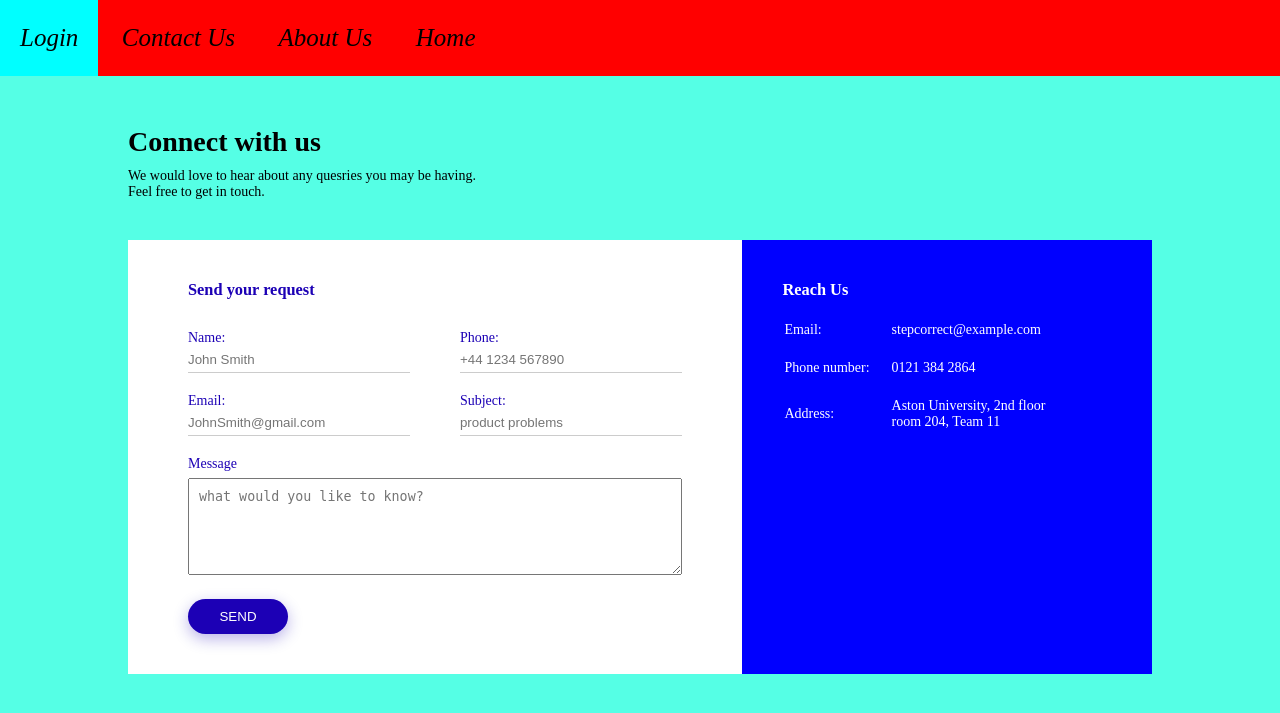
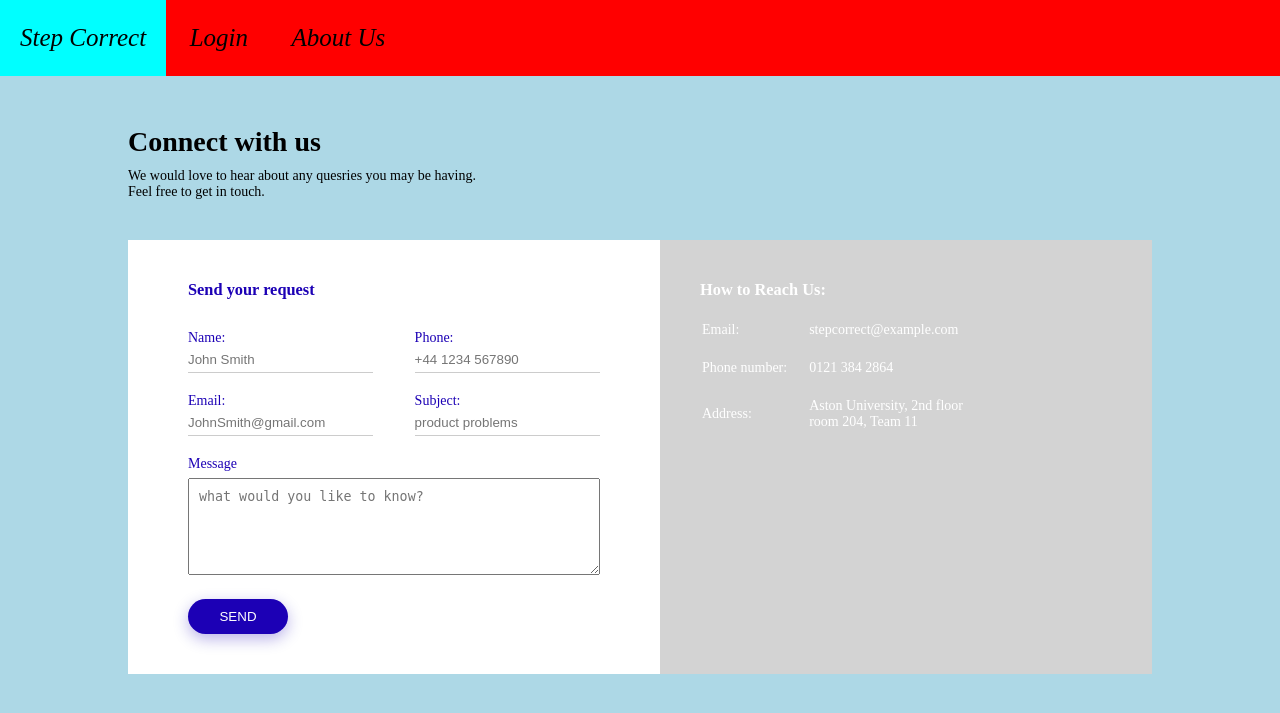
Before and after one commit to Ross-Holland/TP2-11, a PHP site: page /HTML/ContactUs.html in a window 1280 px wide. Shown: the top 713 px of the page. Run offline with PHP 8.4, Linux system fonts and the light colour scheme.

Commit message:
styling changes + other fixes

```diff
--- a/Team-11/CSS/ContactUs.css
+++ b/Team-11/CSS/contact.css
@@ -23,7 +23,7 @@
 }
 
 body {
-    background: #55ffe5;
+    background: lightblue;
     font-size: 14px;
 }
 
@@ -38,14 +38,14 @@ body {
 }
 
 .contact-left {
-    flex-basis: 60%;
+    flex-basis: 50%;
     padding: 40px 60px;
 }
 
 .contact-right {
-    flex-basis: 40%;
+    flex-basis: 50%;
     padding: 40px;
-    background: blue;
+    background: lightgray;
     color: white;
 }
 
--- a/Team-11/HTML/ContactUs.html
+++ b/Team-11/HTML/ContactUs.html
@@ -3,24 +3,21 @@
 
 <head>
     <meta charset="UTF-8">
-    <meta http-equiv="X-UA-Compatible" content="ie=edge">
+    <meta name="viewport" content="width=device-width, initial-scale=1">
     <title>Contact Us - Step correct</title>
-    <link rel="stylesheet" href="..\CSS\ContactUs.css">
+    <link href="../CSS/contact.css" rel="stylesheet">
 </head>
 
 <header>
     <div class="nav">
         <a href="./index.html">
+            Step Correct
+        </a>
+        <a href="./">
             Login
-        </a>
-        <a href="./ContactUs.html">
-            Contact Us
         </a>
         <a href="./AboutUs.html">
             About Us
-        </a>
-        <a href="./index.html">
-            Home
         </a>
     </div>
 </header>
@@ -67,7 +64,7 @@
             </div>
 
             <div class="contact-right">
-                <h3>Reach Us</h3>
+                <h3>How to Reach Us:</h3>
 
                 <table>
                     <tr>
```
